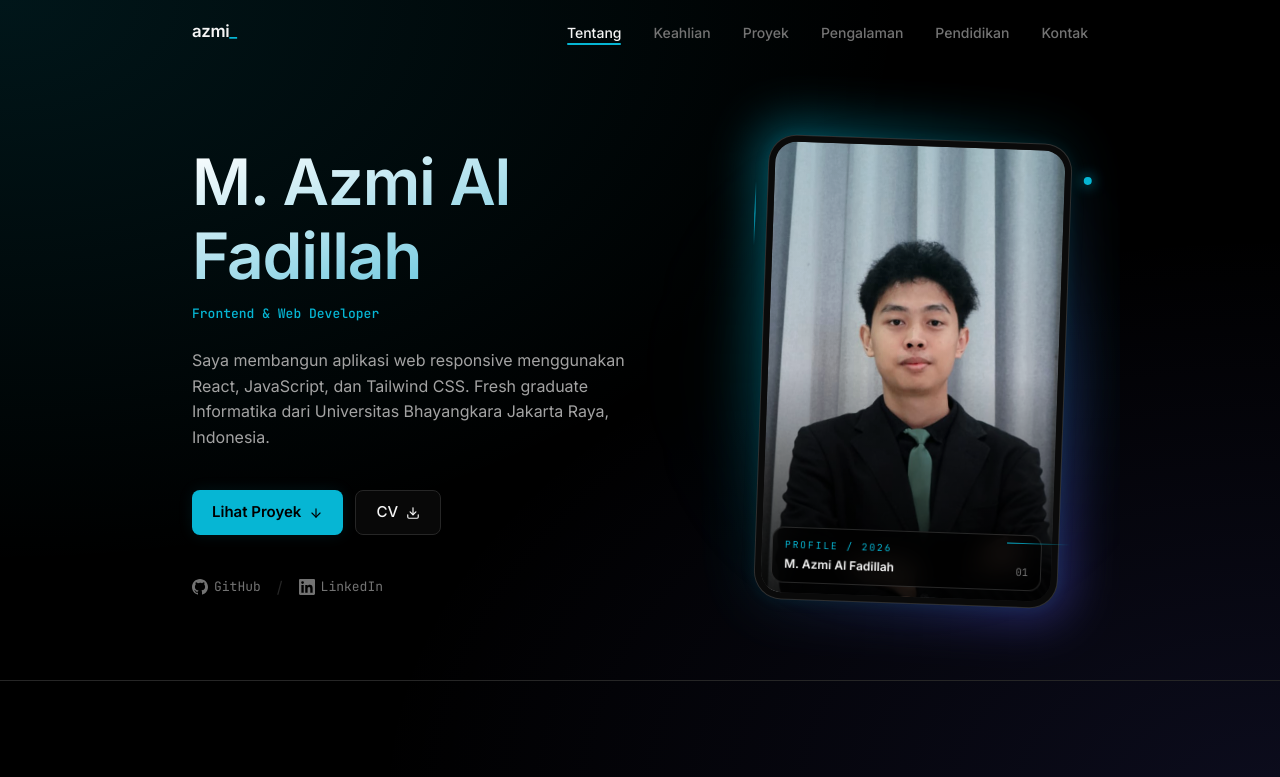
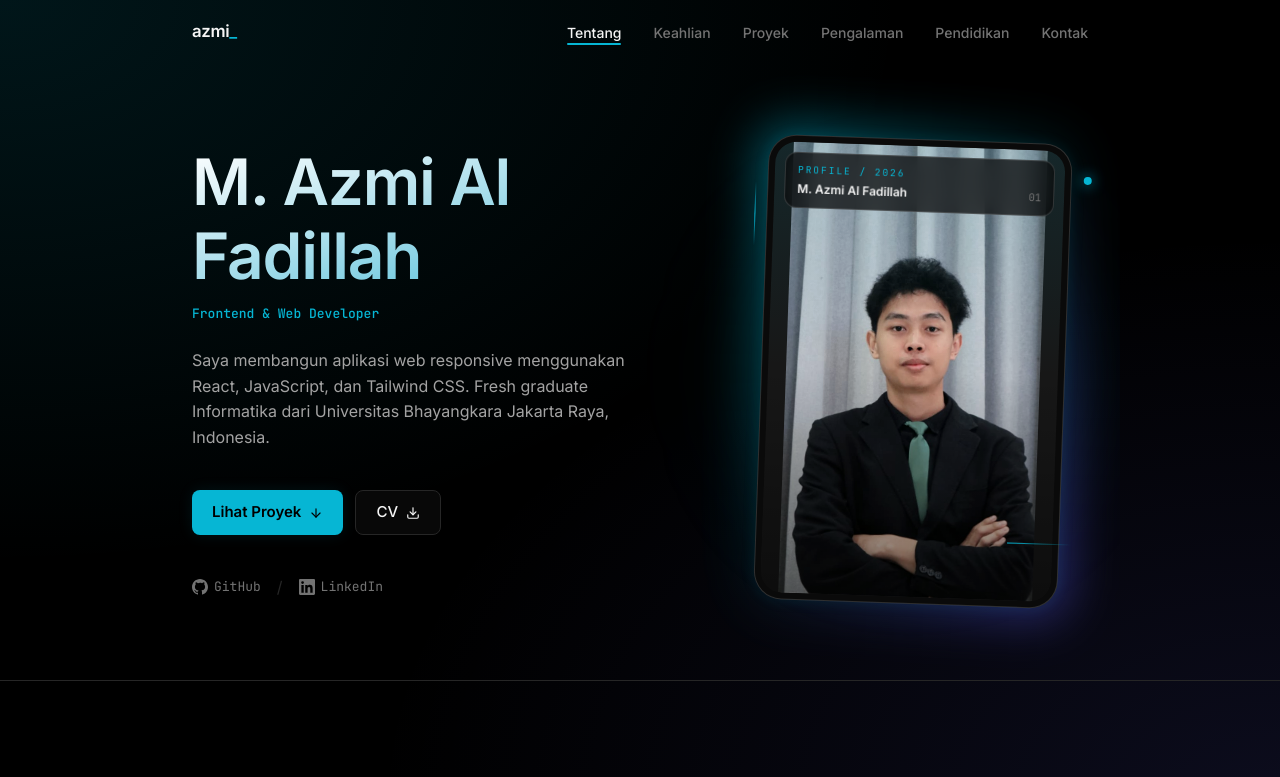
Before and after one commit to azmiiaf/portofolio, a React (Vite) app: page / in a window 1280 px wide. Shown: the top 777 px of the page. Built offline with nearby package versions, Linux system fonts and the light colour scheme.

Commit message:
fixing hero picture

```diff
--- a/src/components/Hero/Hero.jsx
+++ b/src/components/Hero/Hero.jsx
@@ -82,7 +82,7 @@ export default function Hero() {
           </div>
         </div>
 
-        <div className="relative flex h-[clamp(30rem,62svh,36.25rem)] min-w-0 w-full items-center justify-center ">
+        <div className="relative flex h-[clamp(30rem,62svh,36.25rem)] min-w-0 w-full items-center justify-center">
           <ProfilePhoto />
         </div>
       </div>
--- a/src/components/ProfilePhoto/ProfilePhoto.jsx
+++ b/src/components/ProfilePhoto/ProfilePhoto.jsx
@@ -1,6 +1,6 @@
 export default function ProfilePhoto() {
   return (
-    <div className="relative flex h-full w-full min-w-0 items-center justify-center  px-8 py-8 sm:px-12 md:px-4 md:py-0">
+    <div className="relative flex h-full w-full min-w-0 items-center justify-center px-8 py-8 sm:px-12 md:px-4 md:py-0">
       <div
         aria-hidden="true"
         className="absolute left-1/2 top-1/2 -z-10 h-56 w-56 -translate-x-1/2 -translate-y-1/2 rounded-full bg-accent/15 blur-3xl md:h-72 md:w-72"
@@ -17,15 +17,15 @@ export default function ProfilePhoto() {
             <img
               src="/images/image.png"
               alt="M. Azmi Al Fadillah mengenakan jas hitam dan dasi hijau"
-              className="h-full w-full object-cover object-center saturate-[0.9] contrast-[1.05] transition-transform duration-700 group-hover:scale-[1.03] motion-reduce:transition-none"
+              className="h-full w-full object-contain object-center saturate-[0.9] contrast-[1.05] transition-transform duration-700 group-hover:scale-[1.03] motion-reduce:transition-none"
             />
             <div
               aria-hidden="true"
-              className="absolute inset-0 bg-gradient-to-t from-bg/85 via-transparent to-accent/10"
+              className="absolute inset-0 bg-gradient-to-t from-bg/45 via-transparent to-accent/10"
             />
           </div>
 
-          <figcaption className="absolute bottom-4 left-4 right-4 flex items-end justify-between gap-3 rounded-xl border border-white/15 bg-bg/70 px-3 py-2.5 backdrop-blur-md">
+          <figcaption className="absolute left-4 right-4 top-4 flex items-end justify-between gap-3 rounded-xl border border-white/15 bg-bg/70 px-3 py-2.5 backdrop-blur-md">
             <span className="min-w-0">
               <span className="block font-mono text-[0.6rem] uppercase tracking-[0.2em] text-accent">
                 Profile / 2026
```
